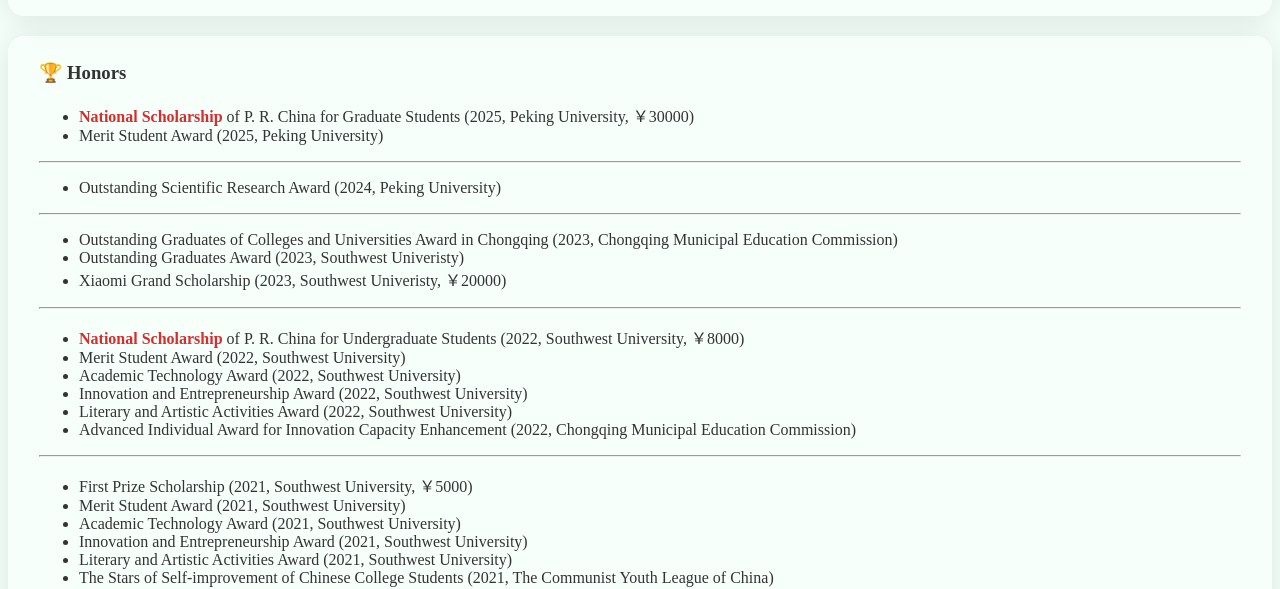
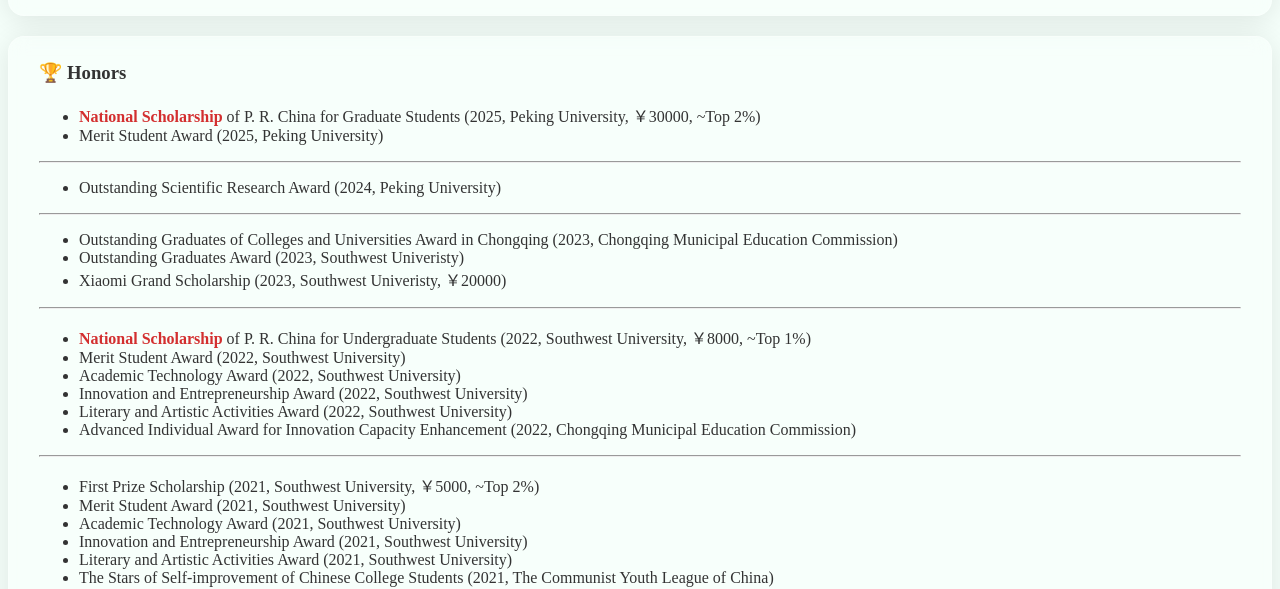
Before and after one commit to heyuanpengpku/heyuanpeng.github.io, a Jekyll site: the page built from _pages/includes/exp.md, in a window 1280 px wide. Shown: the part 631-1220 px from the top of the page. Built offline with Jekyll 4.4.1, drawn with Linux system fonts in a browser that asks for light colours; our own code applies the rules of GitHub Pages for plain Markdown files.

Commit message:
2025-10-11 01:25:54

```diff
--- a/_pages/includes/exp.md
+++ b/_pages/includes/exp.md
@@ -11,7 +11,7 @@
 <div class="art-box-glass" markdown="1">
 
 # 🏆 Honors
-- <span style="color:#d32f2f;font-weight:600;">**National Scholarship**</span> of P. R. China for Graduate Students (2025, Peking University, ￥30000)
+- <span style="color:#d32f2f;font-weight:600;">**National Scholarship**</span> of P. R. China for Graduate Students (2025, Peking University, ￥30000, ~Top 2%)
 - Merit Student Award (2025, Peking University)
 
 ---
@@ -26,7 +26,7 @@
 
 ---
 
-- <span style="color:#d32f2f;font-weight:600;">**National Scholarship**</span> of P. R. China for Undergraduate Students (2022, Southwest University, ￥8000)
+- <span style="color:#d32f2f;font-weight:600;">**National Scholarship**</span> of P. R. China for Undergraduate Students (2022, Southwest University, ￥8000, ~Top 1%)
 - Merit Student Award (2022, Southwest University)
 - Academic Technology Award (2022, Southwest University)
 - Innovation and Entrepreneurship Award (2022, Southwest University)
@@ -35,7 +35,7 @@
 
 ---
 
-- First Prize Scholarship (2021, Southwest University, ￥5000)
+- First Prize Scholarship (2021, Southwest University, ￥5000, ~Top 2%)
 - Merit Student Award (2021, Southwest University)
 - Academic Technology Award (2021, Southwest University)
 - Innovation and Entrepreneurship Award (2021, Southwest University)
```
